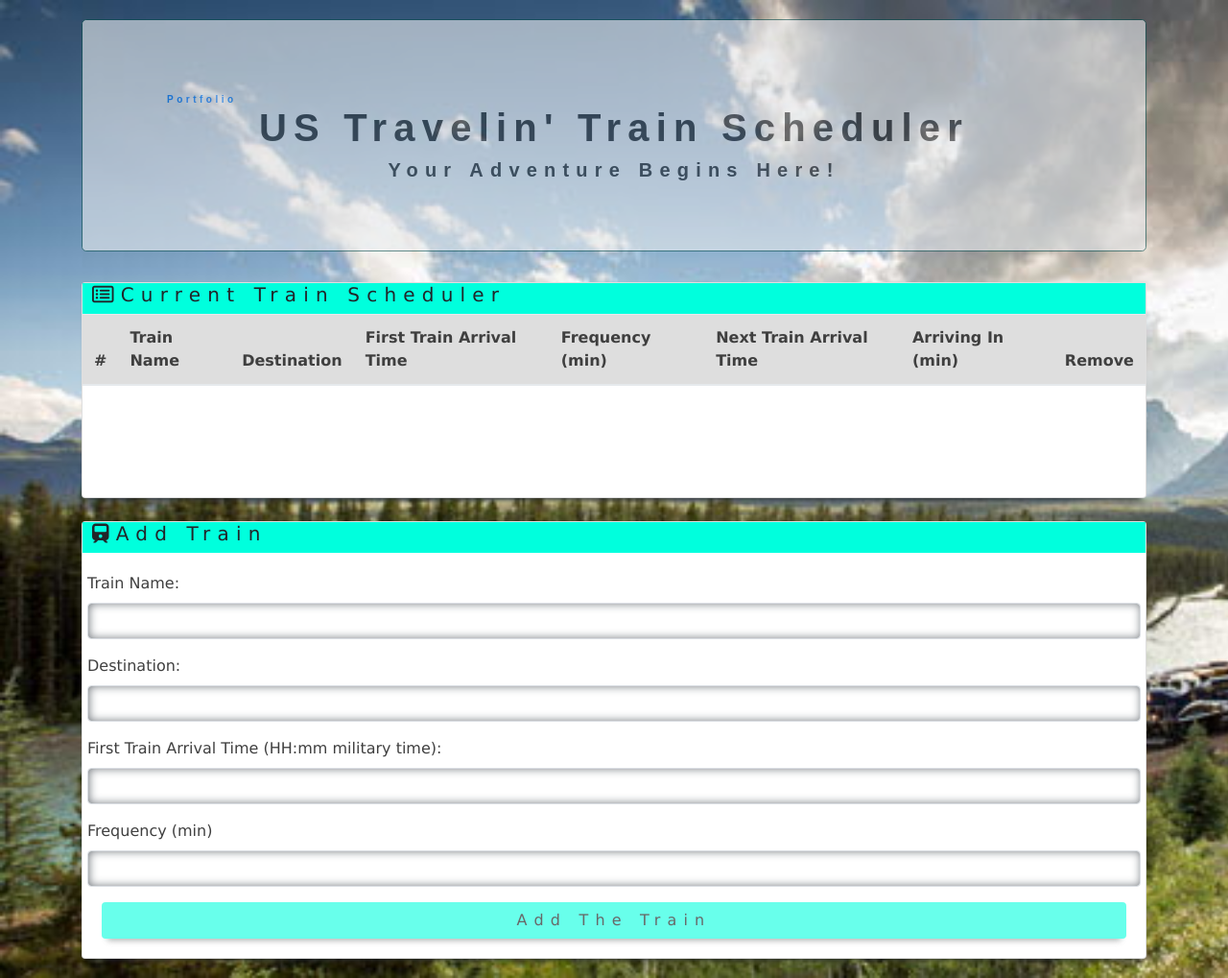
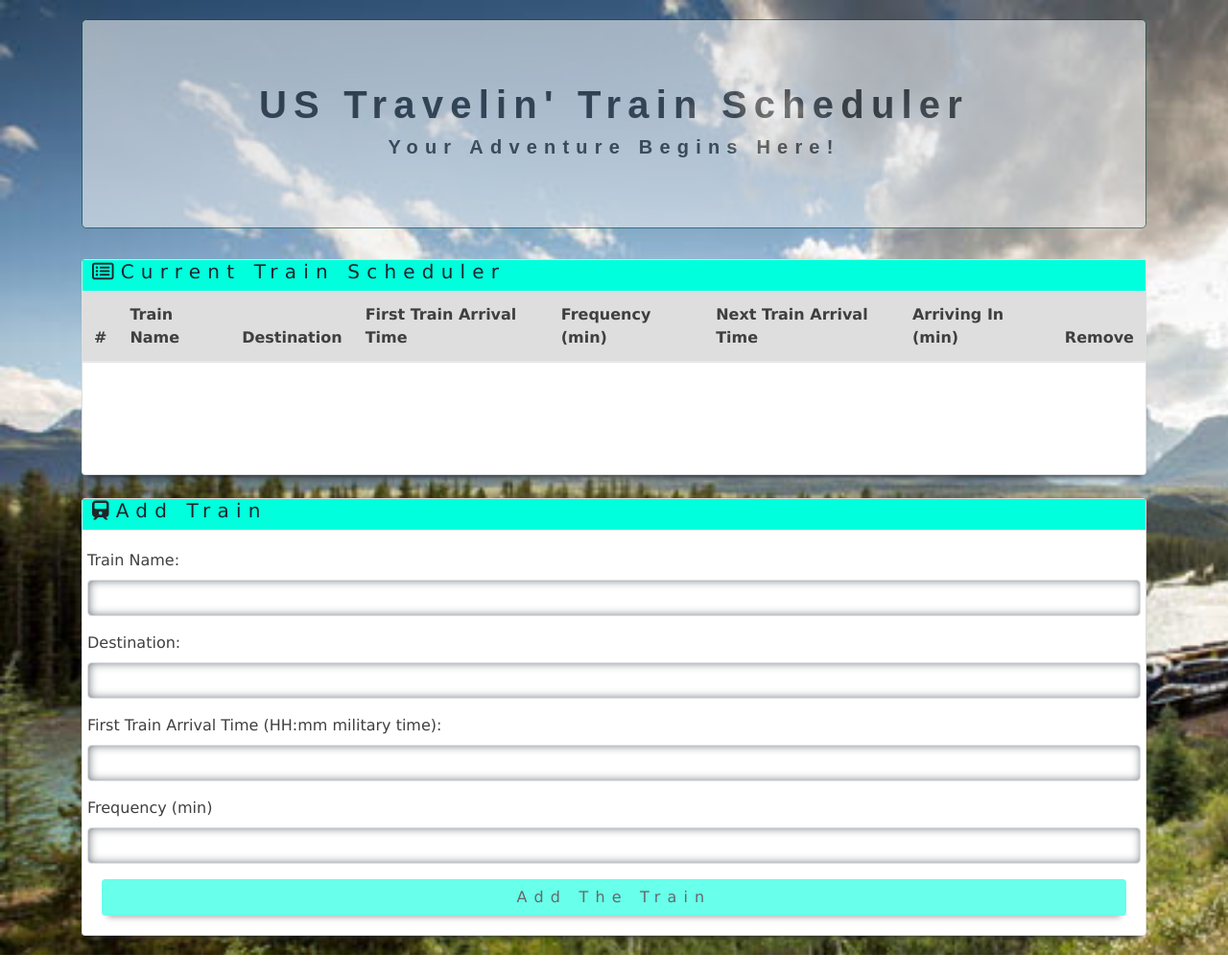
Before and after one commit to slsmi285/Train-Station-Scheduler, a plain HTML site: page index.html in a window 1280 px wide. Shown: the whole page at 96% size. After the commit the page ends 995 px from the top, so only its background shows below. Drawn offline with nearby package versions, Linux system fonts and the light colour scheme; no server answers.

Commit message:
Update index.html

```diff
--- a/index.html
+++ b/index.html
@@ -15,7 +15,7 @@
     <body>
         <div class = "container">
             <div class = "jumbotron">
-                <button id = "portfolio"><a href="https://github.com/slsmi285/Basic-Portfolio/">Portfolio</a></button>
+
                 <h1 class = "text-center"><strong>US Travelin' Train Scheduler</strong></h1>
                 <h5 class = "text-center"><strong>Your Adventure Begins Here!</strong></h5>
             </div>
```
